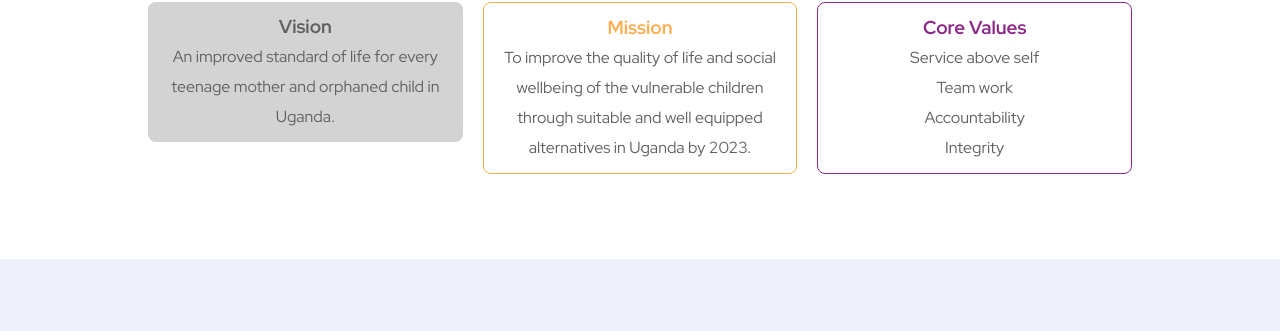
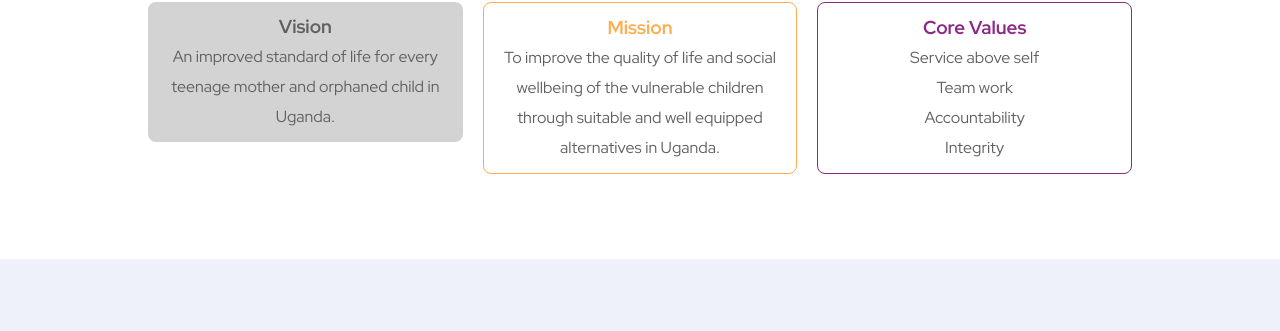
Before and after one commit to rickyLuke/ffouganda, a PHP site: page /ffouganda/about/ in a window 1280 px wide. Shown: the part 1145-1476 px from the top of the page. Run offline with PHP 8.4, Linux system fonts and the light colour scheme; some libraries are stand-ins or nearby versions.

Commit message:
mission corrected

```diff
--- a/about/index.php
+++ b/about/index.php
@@ -69,7 +69,7 @@
             <div id="mission">
                 <h3>Mission</h3>
                 <p>
-                    To improve the quality of life and social wellbeing of the vulnerable children through suitable and well equipped alternatives in Uganda by 2023.
+                    To improve the quality of life and social wellbeing of the vulnerable children through suitable and well equipped alternatives in Uganda.
                 </p>
             </div>
 
```
